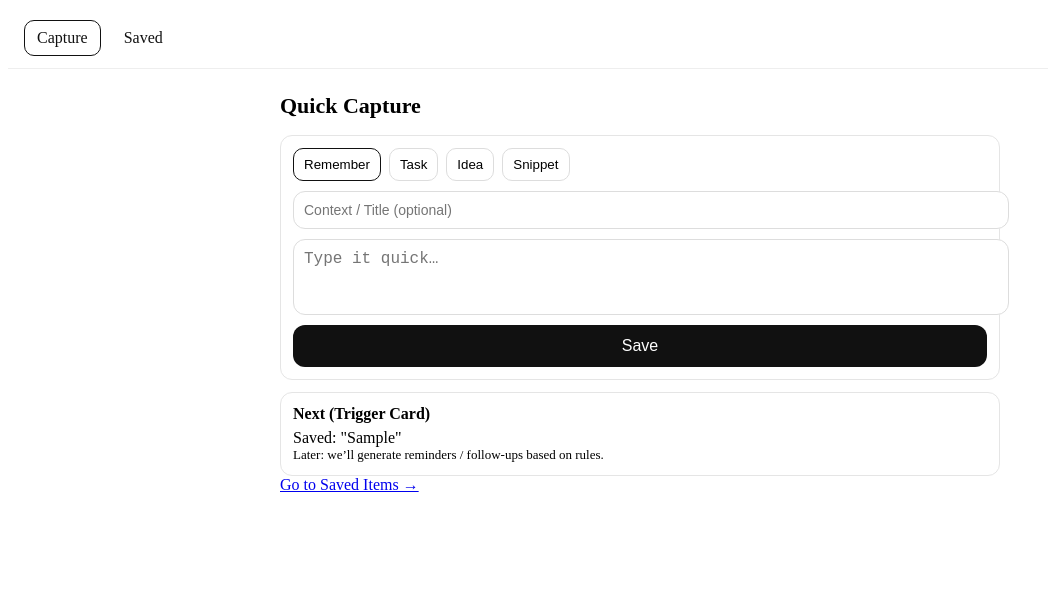
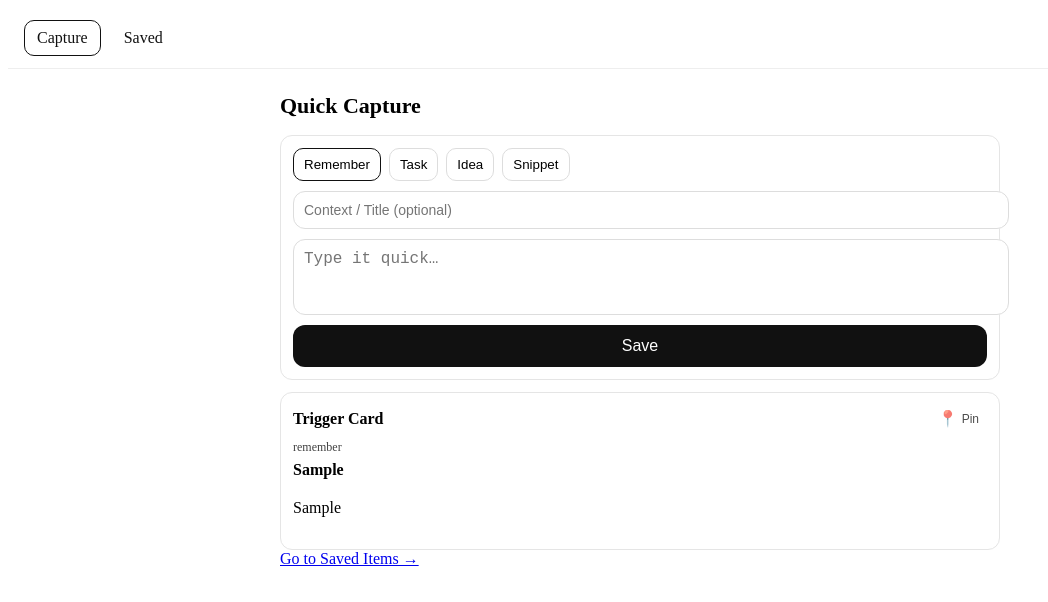
Before and after one commit to mesushantshrestha/devmemory-FE, an Angular app: page / in a window 1280 px wide. Both pictures are taken after typing "Sample", "Sample" into the empty fields and a click on the button "Save". Shown: the top 602 px of the page, without its empty margins (0-1048 px from the left). Built offline with nearby package versions, Linux system fonts and the light colour scheme.

Commit message:
added trigger card logic

```diff
--- a/src/app/core/models/capture-item.ts
+++ b/src/app/core/models/capture-item.ts
@@ -4,5 +4,7 @@ export interface CaptureItem {
     text: string;
     createdAt: string; // ISO
     type: 'remember' | 'task' | 'idea' | 'snippet';
-    language?: string;      // only for snippets
+    language?: string;
+    pinned?: boolean;
+    done?: boolean; // for tasks
 }
--- a/src/app/core/repositories/capture.repository.ts
+++ b/src/app/core/repositories/capture.repository.ts
@@ -6,6 +6,7 @@ export interface CaptureRepository {
   getAll(): Observable<CaptureItem[]>;
   add(item: CaptureItem): Observable<CaptureItem[]>;
   remove(id: string): Observable<CaptureItem[]>;
+  update(id: string, patch: Partial<CaptureItem>): Observable<CaptureItem[]>;
   clear(): Observable<CaptureItem[]>;
 }
 
--- a/src/app/core/repositories/local-capture.repository.ts
+++ b/src/app/core/repositories/local-capture.repository.ts
@@ -46,4 +46,12 @@ export class LocalCaptureRepository implements CaptureRepository {
       // ignore storage errors
     }
   }
+
+  update(id: string, patch: Partial<CaptureItem>) {
+    const next = this.load().map(item =>
+        item.id === id ? { ...item, ...patch } : item
+        );
+        this.save(next);
+        return of(next);
+        }
 }
--- a/src/app/core/services/capture.ts
+++ b/src/app/core/services/capture.ts
@@ -31,4 +31,8 @@ export class CaptureService {
   clear(): void {
     this.repo.clear().pipe(take(1)).subscribe(items => this._items$.next(items));
   }
+
+  update(id: string, patch: Partial<CaptureItem>): void {
+  this.repo.update(id, patch).pipe(take(1)).subscribe(items => this._items$.next(items));
 }
+}
--- /dev/null
+++ b/src/app/core/services/trigger-service.ts
@@ -0,0 +1,15 @@
+import { Injectable } from '@angular/core';
+import { CaptureItem } from '../models/capture-item';
+import { Trigger } from '../../features/capture/components/trigger-card/trigger-card';
+
+@Injectable({
+  providedIn: 'root',
+})
+export class TriggerService {
+   getPinTrigger(item: CaptureItem): Trigger {
+    return {
+      id: 'toggle_pin',
+      label: item.pinned ? 'Unpin' : 'Pin',
+    };
+  }
+}
--- a/src/app/features/capture/components/capture-box/capture-box.scss
+++ b/src/app/features/capture/components/capture-box/capture-box.scss
@@ -13,7 +13,6 @@
   border: 1px solid #ddd;
   font-size: 14px;
 }
-
 
 .chips {
   display: flex;
--- a/src/app/features/capture/components/trigger-card/trigger-card.html
+++ b/src/app/features/capture/components/trigger-card/trigger-card.html
@@ -1,12 +1,30 @@
 <div class="card" *ngIf="item; else empty">
-  <div class="header">Next (Trigger Card)</div>
-  <div class="text">Saved: "{{ item.text }}"</div>
-  <div class="hint">Later: we’ll generate reminders / follow-ups based on rules.</div>
+  <div class="header">
+    <span>Trigger Card</span>
+    <button class="btn-pin" type="button" (click)="onPin()" [title]="isPinned ? 'Unpin' : 'Pin'">
+      <span class="pin-icon">{{ isPinned ? '📌' : '📍' }}</span>
+      <span class="pin-text">{{ isPinned ? 'Pinned' : 'Pin' }}</span>
+    </button>
+  </div>
+
+  <div class="summary">
+    <div class="type">
+      {{ item.type }} <span *ngIf="item.language">• {{ item.language }}</span>
+    </div>
+    <div class="title" *ngIf="item.title">{{ item.title }}</div>
+    <div class="body" *ngIf="item">
+      <pre class="code" *ngIf="item.type === 'snippet'">{{ item.text }}</pre>
+      <div class="text" *ngIf="item.type !== 'snippet'">{{ item.text }}</div>
+    </div>
+  </div>
+
+  <div class="actions">
+  </div>
 </div>
 
 <ng-template #empty>
   <div class="card muted">
     <div class="header">Trigger Card</div>
-    <div class="hint">Save something to see trigger suggestions.</div>
+    <div class="hint">Save something to see suggestions.</div>
   </div>
 </ng-template>
--- a/src/app/features/capture/components/trigger-card/trigger-card.scss
+++ b/src/app/features/capture/components/trigger-card/trigger-card.scss
@@ -11,9 +11,91 @@
 
 .header {
   font-weight: 600;
-  margin-bottom: 6px;
+  margin-bottom: 8px;
+  display: flex;
+  justify-content: space-between;
+  align-items: center;
 }
 
-.hint {
+.type {
+  font-size: 12px;
+  opacity: 0.75;
+}
+
+.title {
+  margin-top: 6px;
+  font-weight: 600;
+}
+
+.actions {
+  margin-top: 10px;
+  display: flex;
+  gap: 10px;
+  flex-wrap: wrap;
+  align-items: center;
+}
+
+.btn {
+  padding: 8px 10px;
+  border-radius: 10px;
+  border: 1px solid #ddd;
+  background: #fff;
+}
+
+.btn-pin {
+  background: none;
+  border: none;
+  cursor: pointer;
+  padding: 4px 8px;
+  display: flex;
+  align-items: center;
+  justify-content: center;
+  gap: 4px;
+  opacity: 0.7;
+  font-size: 12px;
+  font-weight: 500;
+
+  &:hover {
+    opacity: 1;
+  }
+}
+
+.pin-icon {
+  font-size: 16px;
+}
+
+.pin-text {
+  display: inline;
+}
+
+.select {
+  padding: 8px 10px;
+  border-radius: 10px;
+  border: 1px solid #ddd;
+  background: #fff;
+}
+
+.copied {
+  font-size: 12px;
+  opacity: 0.8;
+}
+
+.body {
+  margin-top: 10px;
+}
+
+.code {
+  background: #111;
+  color: #f5f5f5;
+  padding: 12px;
+  border-radius: 10px;
+  overflow-x: auto;
   font-size: 13px;
+  font-family: monospace;
+  max-height: 220px;
 }
+
+.text {
+  padding: 10px 0;
+  white-space: pre-wrap;
+}
--- a/src/app/features/capture/components/trigger-card/trigger-card.ts
+++ b/src/app/features/capture/components/trigger-card/trigger-card.ts
@@ -1,14 +1,52 @@
-import { Component, Input } from '@angular/core';
+import { Component, EventEmitter, Input, Output, OnChanges, SimpleChanges } from '@angular/core';
 import { CaptureItem } from '../../../../core/models/capture-item';
 import { CommonModule } from '@angular/common';
+import { Clipboard, ClipboardModule } from '@angular/cdk/clipboard';
+import { TriggerService } from '../../../../core/services/trigger-service';
+import { FormsModule } from '@angular/forms';
+
+export interface Trigger {
+  id: string;
+  label: string;
+}
 
 @Component({
   selector: 'app-trigger-card',
   standalone: true,
-  imports: [CommonModule],
+  imports: [CommonModule, ClipboardModule, FormsModule],
   templateUrl: './trigger-card.html',
   styleUrl: './trigger-card.scss',
 })
-export class TriggerCard {
- @Input() item?: CaptureItem;
+export class TriggerCard implements OnChanges {
+  @Input() item?: CaptureItem;
+  @Output() trigger = new EventEmitter<string>();
+  @Input() isPinned = false;
+
+  copied = false;
+  selectedAction = '';
+
+  // Cache computed values to prevent infinite change detection
+  pinTrigger?: Trigger;
+  menuTriggers: Trigger[] = [];
+
+  constructor(private triggerService: TriggerService, private clipboard: Clipboard) { }
+
+  ngOnChanges(changes: SimpleChanges): void {
+    if (changes['item']) {
+      this.updateTriggers();
+    }
+  }
+
+  private updateTriggers(): void {
+    if (this.item) {
+      this.pinTrigger = this.triggerService.getPinTrigger(this.item);
+    } else {
+      this.pinTrigger = undefined;
+    }
+  }
+
+  onPin(): void {
+    this.trigger.emit('toggle_pin');
+  }
+
 }
--- a/src/app/features/capture/pages/capture-page/capture-page.html
+++ b/src/app/features/capture/pages/capture-page/capture-page.html
@@ -5,7 +5,16 @@
 
   <app-capture-box (saved)="onSaved($event)"></app-capture-box>
 
-  <app-trigger-card [item]="(lastSaved$ | async) ?? undefined"></app-trigger-card>
+<ng-container *ngIf="activeTriggerItem$ | async as active; else empty">
+  <app-trigger-card
+    [item]="active"
+    [isPinned]="pinnedTriggerId === active.id"
+    (trigger)="onTrigger($event, active)"
+  ></app-trigger-card>
+</ng-container>
 
+<ng-template #empty>
+  <app-trigger-card></app-trigger-card>
+</ng-template>
   <a class="saved-link" routerLink="/saved">Go to Saved Items →</a>
 </div>
--- a/src/app/features/capture/pages/capture-page/capture-page.ts
+++ b/src/app/features/capture/pages/capture-page/capture-page.ts
@@ -1,6 +1,6 @@
 import { Component, OnInit } from '@angular/core';
 import { CommonModule } from '@angular/common';
-import { BehaviorSubject, Observable, combineLatest, map } from 'rxjs';
+import { BehaviorSubject, Observable, combineLatest, map, shareReplay, timer } from 'rxjs';
 
 import { CaptureItem } from '../../../../core/models/capture-item';
 import { CaptureBox } from '../../components/capture-box/capture-box';
@@ -10,6 +10,7 @@ import { CaptureService } from '../../../../core/services/capture';
 import { FormsModule } from '@angular/forms';
 import { RouterLink } from '@angular/router';
 import { TopNav } from '../../../../shared/components/top-nav/top-nav';
+import { Router } from '@angular/router';
 
 
 @Component({
@@ -19,16 +20,49 @@ import { TopNav } from '../../../../shared/components/top-nav/top-nav';
   templateUrl: './capture-page.html',
   styleUrl: './capture-page.scss',
 })
-export class CapturePage {
-  readonly lastSaved$: Observable<CaptureItem | undefined>;
+export class CapturePage implements OnInit {
+  readonly items$: Observable<CaptureItem[]>;
+  readonly activeTriggerItem$: Observable<CaptureItem | undefined>;
 
-  constructor(private captureService: CaptureService) {
-    this.lastSaved$ = this.captureService.items$.pipe(
-      map(items => items[0])
+  private readonly pinnedTriggerId$ = new BehaviorSubject<string | null>(null);
+  pinnedTriggerId: string | null = null;
+
+  constructor(private captureService: CaptureService, private router: Router) {
+    this.items$ = this.captureService.items$;
+
+    const tick$ = timer(0, 20_000); // shuffle every 20s
+
+    this.activeTriggerItem$ = combineLatest([this.items$, tick$, this.pinnedTriggerId$]).pipe(
+      map(([items, tick, pinnedId]) => {
+        if (!items.length) return undefined;
+        if (pinnedId) return items.find(i => i.id === pinnedId) ?? items[0];
+        return items[tick % items.length];
+      }),
+      shareReplay(1)
     );
   }
 
-   onSaved(item: CaptureItem): void {
+  ngOnInit(): void {
+    this.captureService.load();
+  }
+
+  onSaved(item: CaptureItem): void {
     this.captureService.add(item);
   }
+
+
+  onTrigger(action: string, currentItem?: CaptureItem): void {
+    if (!currentItem) return;
+    const currentPinned = this.pinnedTriggerId;
+
+        const next = currentPinned === currentItem.id ? null : currentItem.id;
+
+        this.pinnedTriggerId = next;
+        this.pinnedTriggerId$.next(next);
+  }
+
+  // Used by template to show correct pin label
+  isTriggerPinned(id: string | undefined): boolean {
+    return !!id && this.pinnedTriggerId$.value === id;
+  }
 }
```
Also changed, not shown: 1 other file (tests, documents, lock files or other folders).
